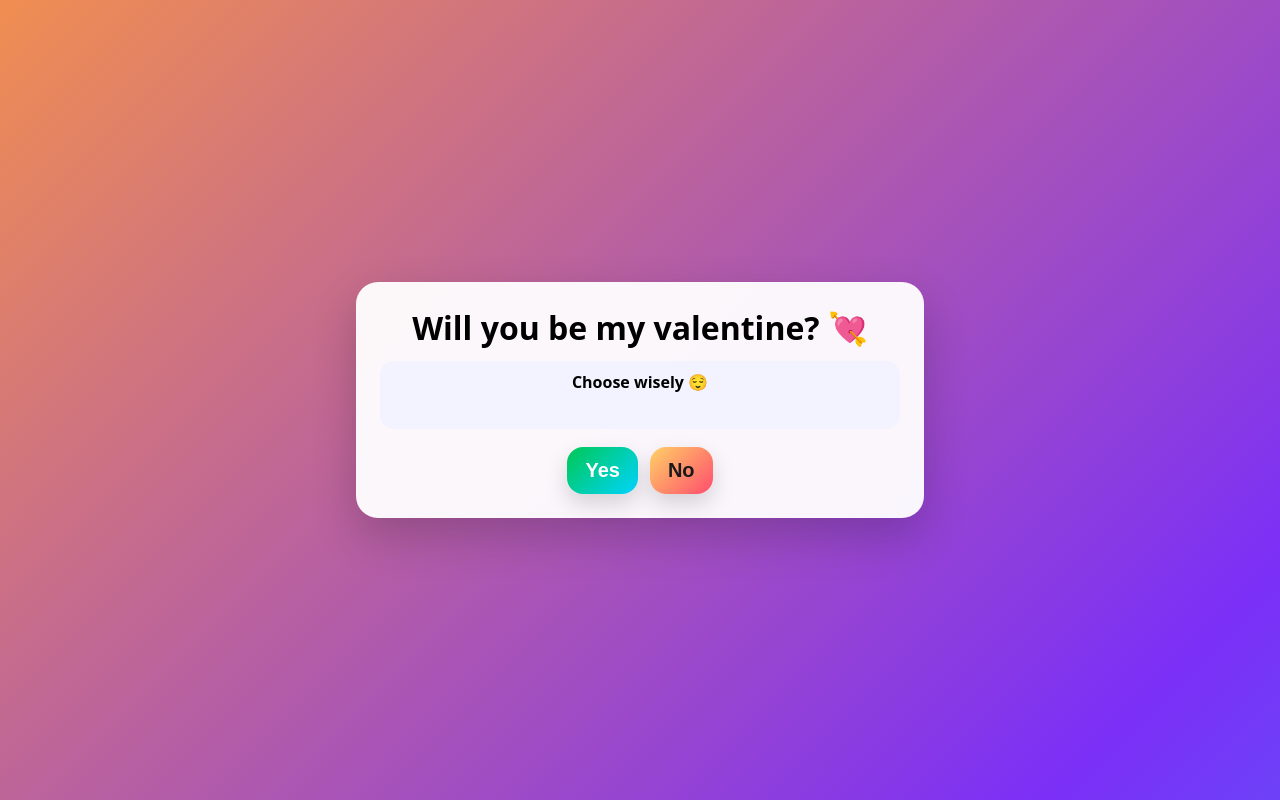
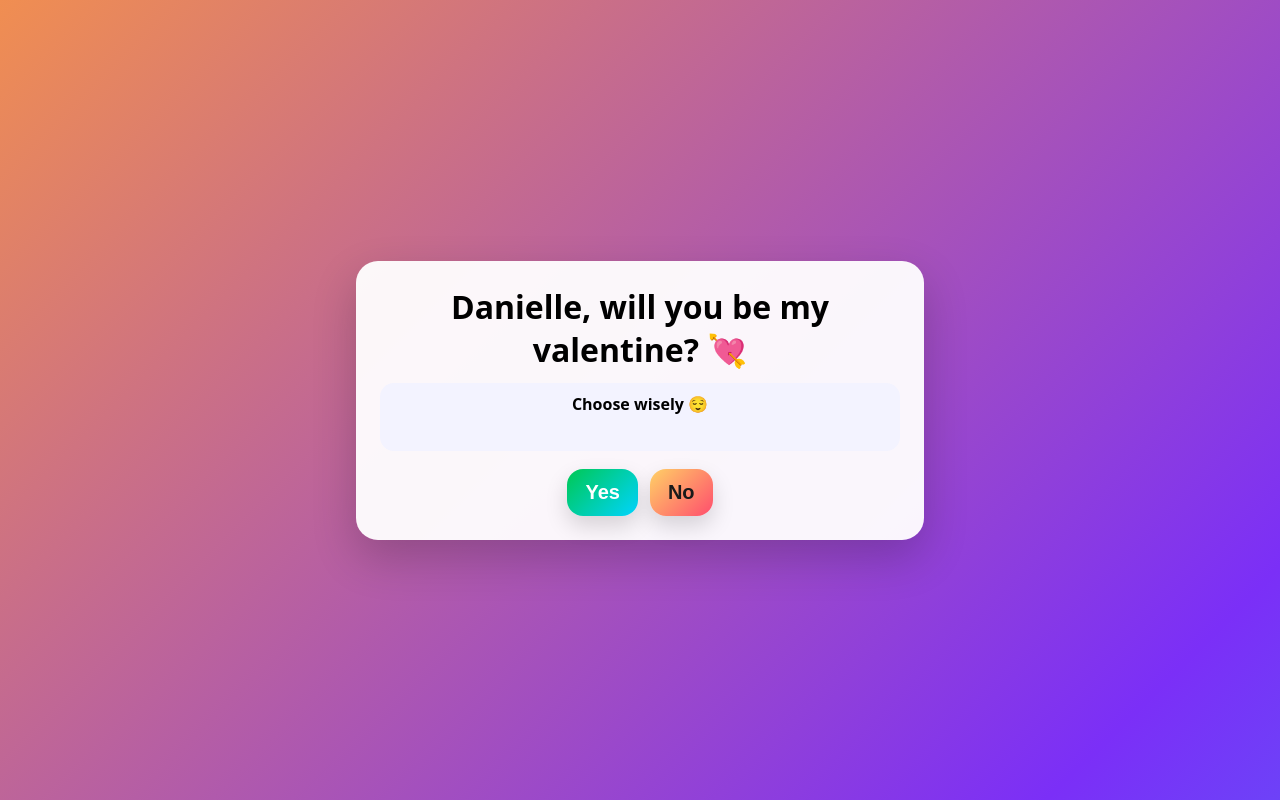
Before and after one commit to JHunter4/vday, a plain HTML site: page index.html in a window 1280 px wide. Drawn offline with Linux system fonts and the light colour scheme.

Commit message:
Update index.html

```diff
--- a/index.html
+++ b/index.html
@@ -74,7 +74,7 @@
 <body>
 
   <div class="card">
-    <h1>Will you be my valentine? 💘</h1>
+    <h1>Danielle, will you be my valentine? 💘</h1>
     <div class="status" id="status">Choose wisely 😌</div>
 
     <div class="btnRow">
```
